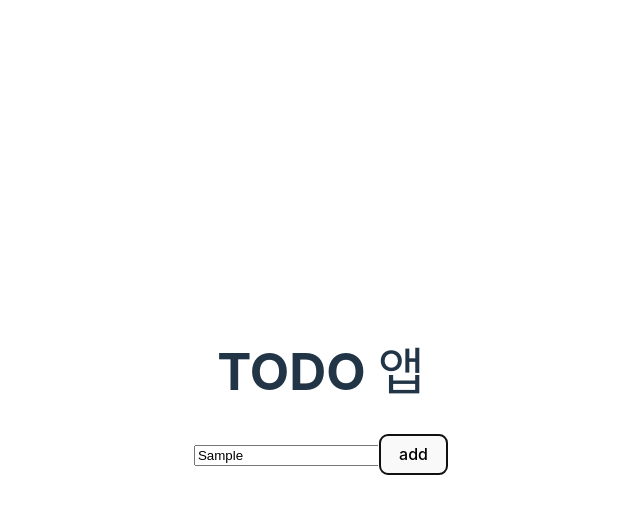
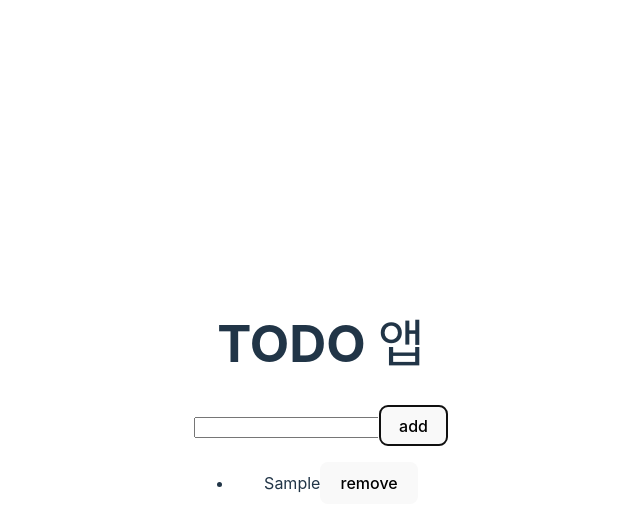
Before and after one commit to ygvbhy/vite-react, a React (Vite) app: page / in a window 1280 px wide. Both pictures are taken after typing "Sample" into the empty fields and a click on the button "add". Shown: the top 532 px of the page, without its empty margins (319-959 px from the left). Built offline with nearby package versions, Linux system fonts and the light colour scheme.

Commit message:
할 일 목록 삭제 기능 구현 및 문제점 분석

```diff
--- a/src/App.jsx
+++ b/src/App.jsx
@@ -22,6 +22,11 @@
 
   const handleClick = () => {
     localStorage.setItem(inputText, inputText);
+    setInputText("");
+  };
+
+  const handleRemove = (index, todo) => {
+    todos.splice(index, 1);
   };
 
   return (
@@ -34,7 +39,14 @@
       <div>
         <ul>
           {todos.map((todo, index) => {
-            return <li key={index}>{todo}</li>;
+            return (
+              <li key={index}>
+                <span>{todo}</span>
+                <button onClick={() => handleRemove(index, todo)}>
+                  remove
+                </button>
+              </li>
+            );
           })}
         </ul>
       </div>
```
